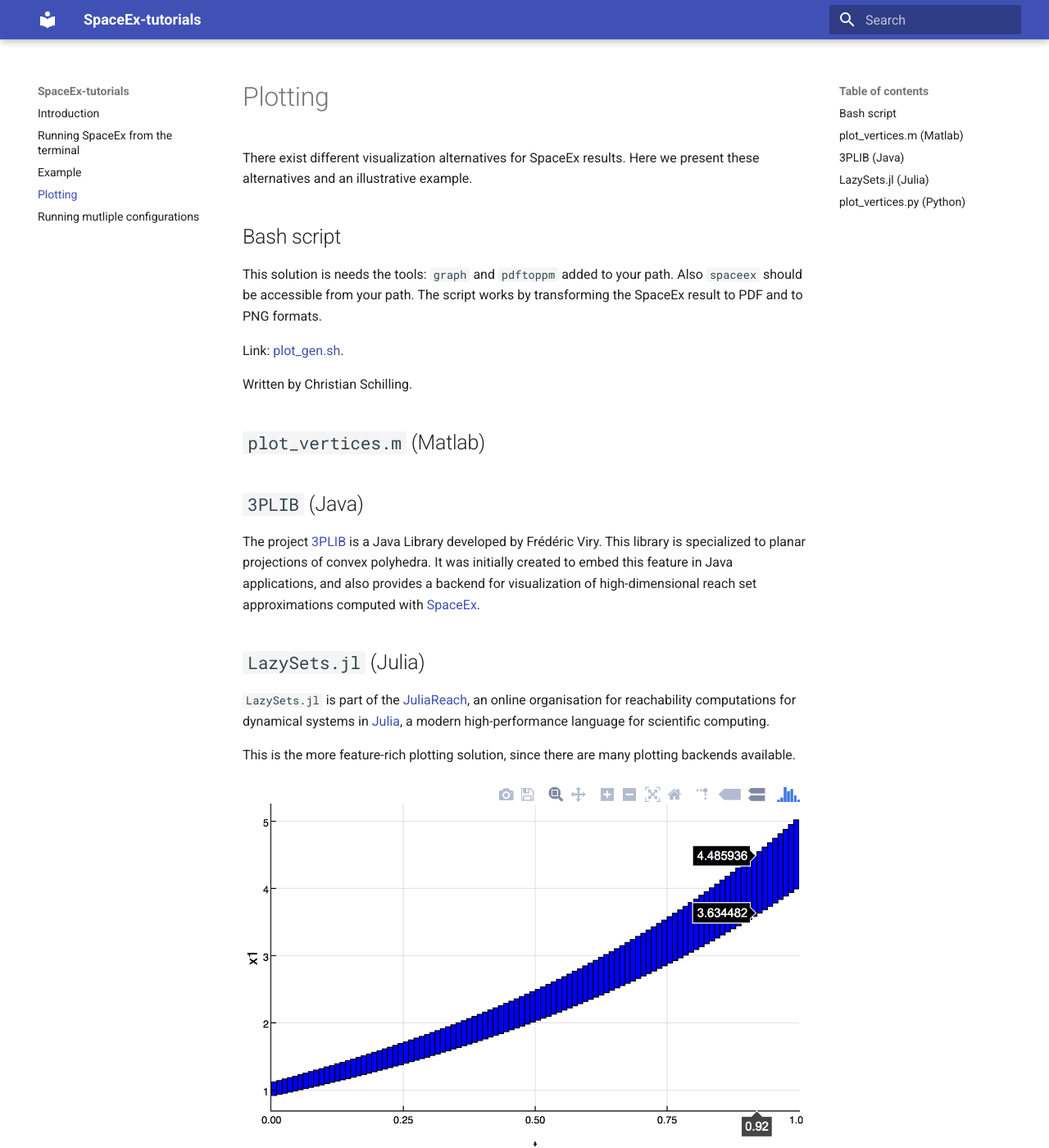
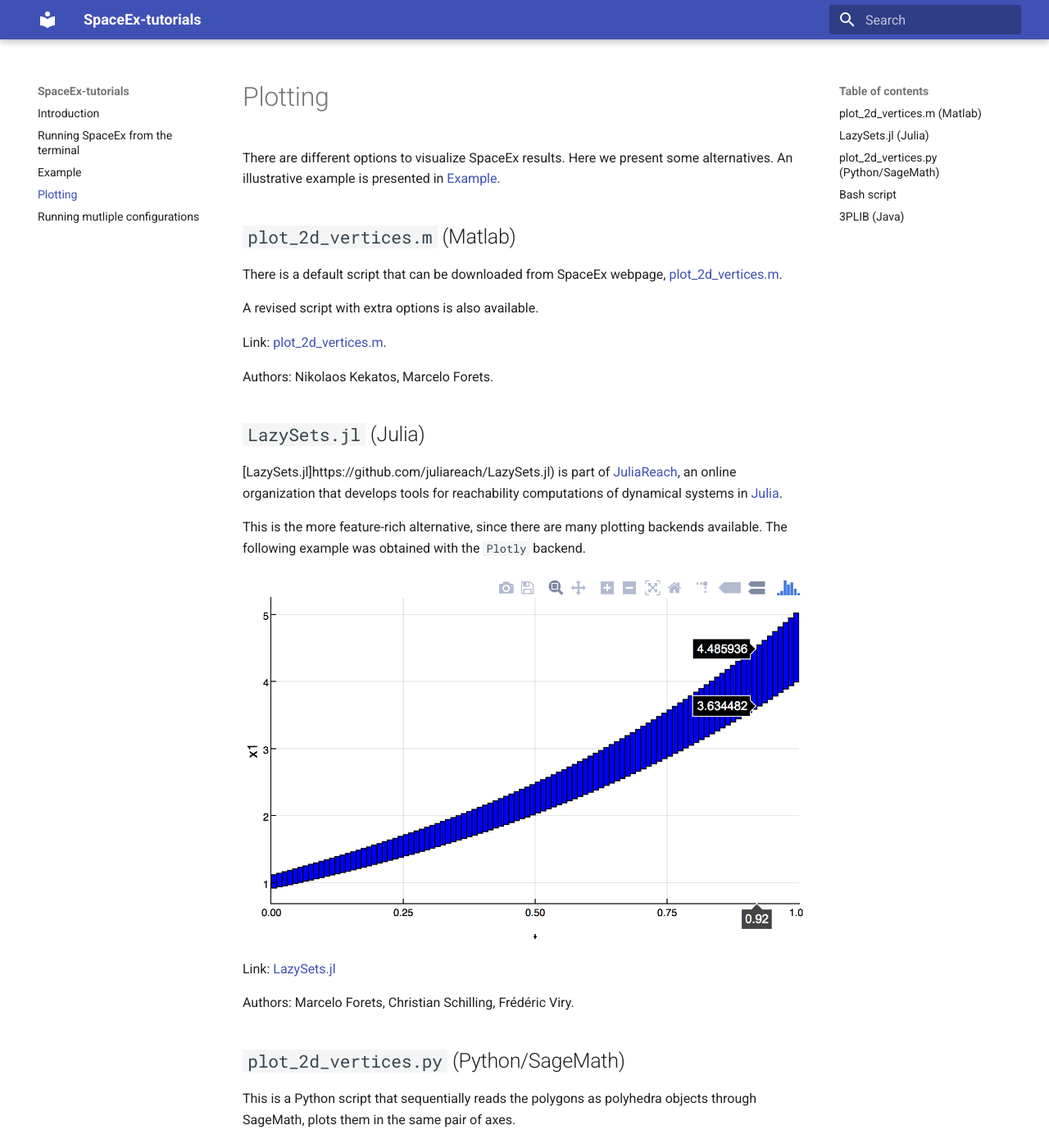
Before and after one commit to nikos-kekatos/SpaceEx-tutorials, an MkDocs documentation site: the page built from Documentation/docs/plotting.md, in a window 1280 px wide and 1400 px high. Shown: the whole window at 82% size. Built offline with MkDocs 1.6.1 and Material for MkDocs 9.7.7, drawn with Linux system fonts in a browser that asks for light colours; old or Windows-style settings are respelled for this version of MkDocs; some of the changed text lies outside the part shown.

Commit message:
update plotting Section and git-ignore site/

```diff
--- a/Documentation/docs/plotting.md
+++ b/Documentation/docs/plotting.md
@@ -1,33 +1,59 @@
 # Plotting
 
-There exist different visualization alternatives for SpaceEx results. Here we present these alternatives and an illustrative example.
+There are different options to visualize SpaceEx results. Here we present some
+alternatives. An illustrative example is presented in
+[Example](https://nikos-kekatos.github.io/SpaceEx-tutorials/example/).
+
+## `plot_2d_vertices.m` (Matlab)
+
+There is a default script that can be downloaded from SpaceEx webpage,
+[plot_2d_vertices.m](http://spaceex.imag.fr/sites/default/files/downloads/plot_2d_vertices.m).
+
+A revised script with extra options is also available.
+
+Link: [plot_2d_vertices.m](http://spaceex.imag.fr/sites/default/files/downloads/plot_2d_vertices.m).
+
+Authors: Nikolaos Kekatos, Marcelo Forets.
+
+## `LazySets.jl` (Julia)
+
+[LazySets.jl]https://github.com/juliareach/LazySets.jl) is part of [JuliaReach](https://github.com/juliareach), an online
+organization that develops tools for reachability computations of dynamical systems in [Julia](https://julialang.org/).
+
+This is the more feature-rich alternative, since there are many plotting backends
+available. The following example was obtained with the `Plotly` backend.
+
+![assets/plot_plotly.png](assets/plot_plotly.png)
+
+Link: [LazySets.jl](https://juliareach.github.io/LazySets.jl/latest/)
+
+Authors: Marcelo Forets, Christian Schilling, Frédéric Viry.
+
+## `plot_2d_vertices.py` (Python/SageMath)
+
+This is a Python script that sequentially reads the polygons as polyhedra objects
+through SageMath, plots them in the same pair of axes.
+
+Author: Marcelo Forets.
 
 ## Bash script
 
-This solution is needs the tools: `graph` and `pdftoppm` added to your path. Also `spaceex` should be accessible from your path. The script works by transforming the SpaceEx result to PDF and to PNG formats.
+This solution is needs the tools: `graph` and `pdftoppm` added to your path.
+Also `spaceex` should be accessible from your path. The script works by transforming
+the SpaceEx result to PDF and to PNG formats.
 
 Link: [plot_gen.sh](https://github.com/JuliaReach/ReachabilityBenchmarks/blob/master/models/SLICOT/iss/spaceex.sh).
 
-Written by Christian Schilling.
-
-## `plot_vertices.m` (Matlab)
-
-
+Author: Christian Schilling.
 
 
 ## `3PLIB` (Java)
 
-The project [3PLIB](https://3plib.wordpress.com/) is a Java Library developed
-by Frédéric Viry. This library is specialized to planar projections of convex polyhedra. It was initially created to embed this feature in Java applications, and also provides a backend for visualization of high-dimensional reach set approximations computed with [SpaceEx](http://spaceex.imag.fr/).
+The project [3PLIB](https://3plib.wordpress.com/) is a Java Library specialized
+to planar projections of convex polyhedra. It was initially created to embed this feature
+in Java applications, and also provides a backend for visualization of high-dimensional
+reach set approximations computed with [SpaceEx](http://spaceex.imag.fr/).
 
-## `LazySets.jl` (Julia)
+Link: [3PLIB](https://3plib.wordpress.com/)
 
-
-`LazySets.jl` is part of the [JuliaReach](https://github.com/juliareach), an online organisation for reachability computations for dynamical systems in [Julia](https://julialang.org/), a modern high-performance language for scientific computing.
-
-This is the more feature-rich plotting solution, since there are many plotting backends available.
-
-![assets/plot_plotly.png](assets/plot_plotly.png)
-
-
-## `plot_vertices.py` (Python)
+Author: Frédéric Viry.
```
Also changed, not shown: Documentation/docs/multiple.md (+8 -3 lines), 1 other file.
